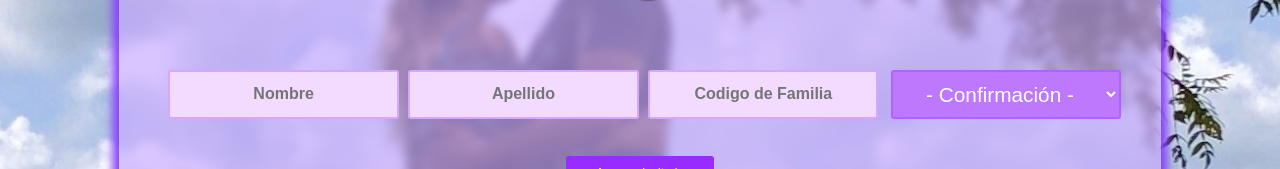
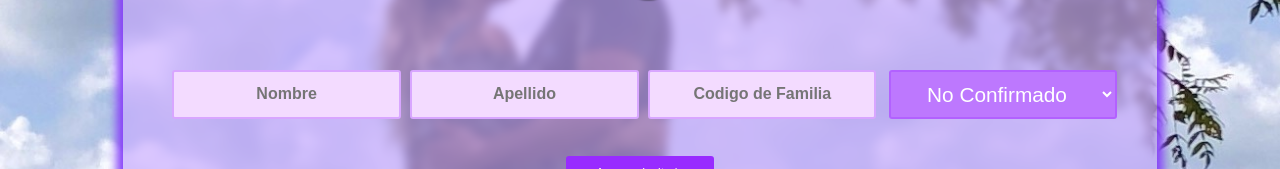
Before and after one commit to Rafa-Caba/wedding-admin-app, a React (Create React App) app: page /admin in a window 1280 px wide. Shown: the part 158-327 px from the top of the page. Built offline with nearby package versions, Linux system fonts and the light colour scheme; no server answers; the database is empty.

Commit message:
Refactor on Admin page

```diff
--- a/src/components/FormularioInvitado.js
+++ b/src/components/FormularioInvitado.js
@@ -56,16 +56,12 @@ const FormularioInvitado = () => {
                 />
                 <SeleccionConfirmacion
                     onChange={(e) => cambiarConfirmStatus(e.target.value)}
-                    name="Confirmación">
-                    <OpcionConfirmacion> - Confirmación -</OpcionConfirmacion>
-                    <OpcionConfirmacion
-                        value="No Confirmado"
-                    >
+                    name="Confirmación"
+                >
+                    <OpcionConfirmacion value="No Confirmado" >
                         No Confirmado
                     </OpcionConfirmacion>
-                    <OpcionConfirmacion
-                        value="Confimado"
-                    >
+                    <OpcionConfirmacion value="Confimado" >
                         Confirmado
                     </OpcionConfirmacion>
                 </SeleccionConfirmacion>
```
